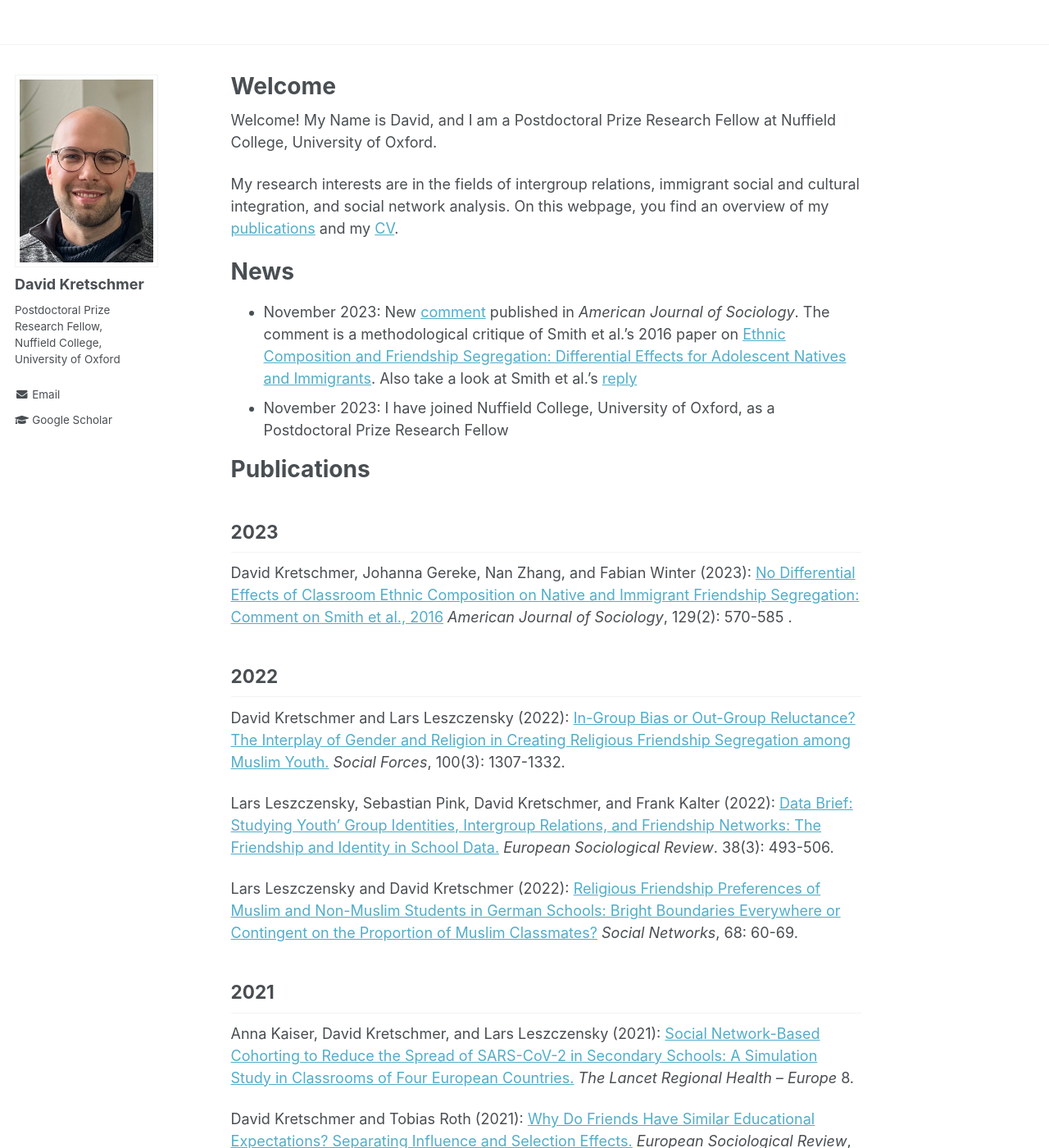
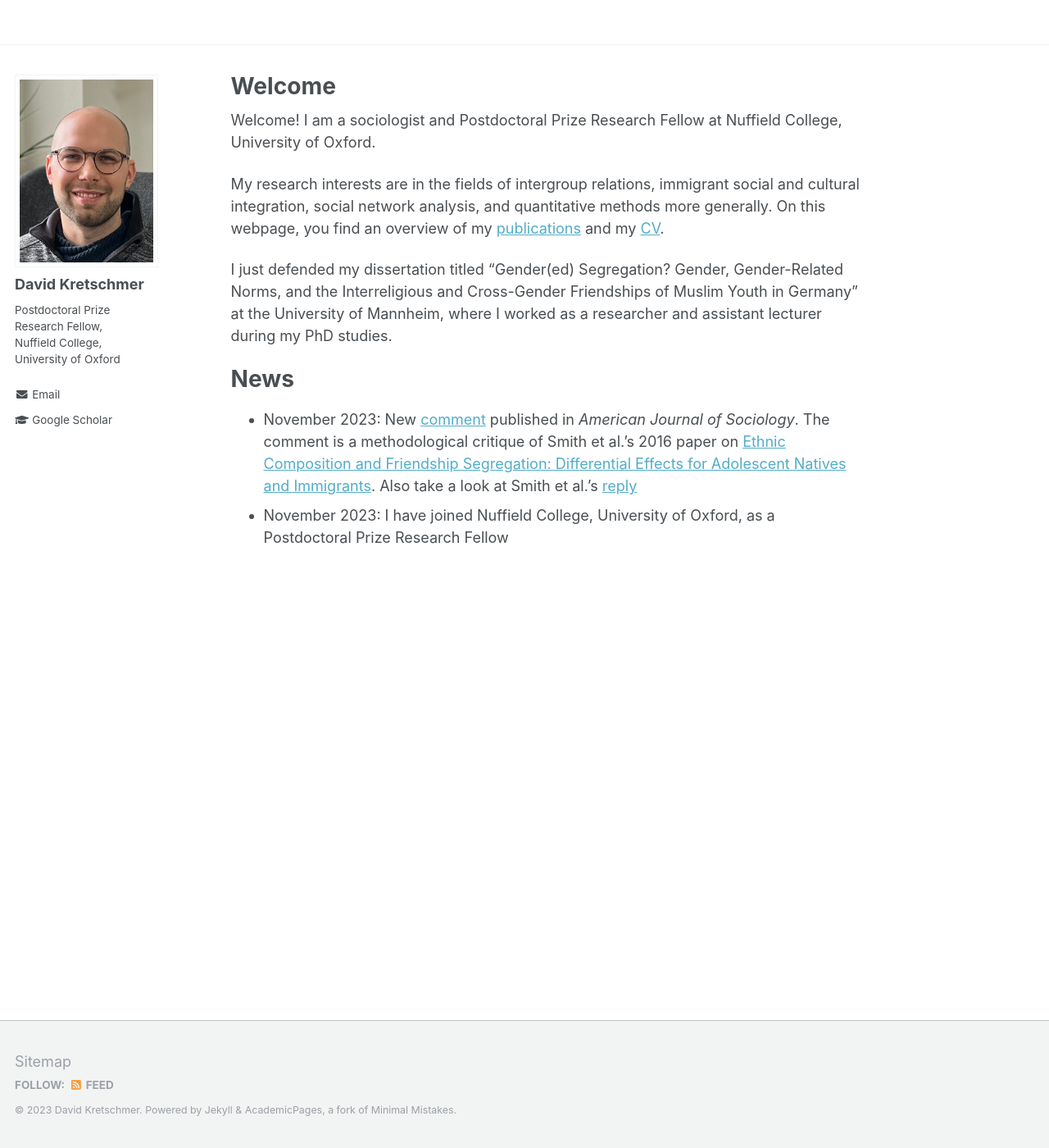
Before and after one commit to DavidKretschmer/davidkretschmer.github.io, a Jekyll site: the page built from _pages/about.md, in a window 1280 px wide and 1400 px high. Shown: the whole window at 82% size. Built offline with Jekyll 4.4.1, drawn with Linux system fonts in a browser that asks for light colours; some of the changed text lies outside the part shown.

Commit message:
change about

```diff
--- a/_pages/about.md
+++ b/_pages/about.md
@@ -9,53 +9,14 @@ redirect_from:
 ---
 
 
-Welcome! My Name is David, and I am a Postdoctoral Prize Research Fellow at Nuffield College, University of Oxford.
+Welcome! I am a sociologist and Postdoctoral Prize Research Fellow at Nuffield College, University of Oxford.
 
-My research interests are in the fields of intergroup relations, immigrant social and cultural integration, and social network analysis. On this webpage, you find an overview of my [publications](https://davidkretschmer.github.io/publications/) and my [CV](https://davidkretschmer.github.io/assets/vita.pdf).
+My research interests are in the fields of intergroup relations, immigrant social and cultural integration, social network analysis, and quantitative methods more generally. On this webpage, you find an overview of my [publications](https://davidkretschmer.github.io/publications/) and my [CV](https://davidkretschmer.github.io/assets/vita.pdf).
+
+I just defended my dissertation titled "Gender(ed) Segregation? Gender, Gender-Related Norms, and the Interreligious and Cross-Gender Friendships of Muslim Youth in Germany" at the University of Mannheim, where I worked as a researcher and assistant lecturer during my PhD studies.
 
 News
 ======
 
 - November 2023: New [comment](https://www.journals.uchicago.edu/doi/full/10.1086/727823) published in _American Journal of Sociology_. The comment is a methodological critique of Smith et al.'s 2016 paper on [Ethnic Composition and Friendship Segregation: Differential Effects for Adolescent Natives and Immigrants](https://www.journals.uchicago.edu/doi/full/10.1086/684032). Also take a look at Smith et al.'s [reply](https://www.journals.uchicago.edu/doi/10.1086/727858)
 - November 2023: I have joined Nuffield College, University of Oxford, as a Postdoctoral Prize Research Fellow
-
-
-Publications
-======
-
-## 2023
-
-David Kretschmer, Johanna Gereke, Nan Zhang, and Fabian Winter (2023): [No Differential Effects of Classroom Ethnic Composition on Native and Immigrant Friendship Segregation: Comment on Smith et al., 2016](https://www.journals.uchicago.edu/doi/full/10.1086/727823){:target="_blank"} _American Journal of Sociology_, 129(2): 570-585  .
-
-
-## 2022
-
-David Kretschmer and Lars Leszczensky (2022): [In-Group Bias or Out-Group Reluctance? The Interplay of Gender and Religion in Creating Religious Friendship Segregation among Muslim Youth.](https://academic.oup.com/sf/article/100/3/1307/6225741){:target="_blank"} _Social Forces_, 100(3): 1307-1332.
-
-Lars Leszczensky, Sebastian Pink, David Kretschmer, and Frank Kalter (2022): [Data Brief: Studying Youth’ Group Identities, Intergroup Relations, and Friendship Networks: The Friendship and Identity in School Data.](https://academic.oup.com/esr/article/38/3/493/6406434){:target="_blank"} _European Sociological Review_. 38(3): 493-506.
-
-Lars Leszczensky and David Kretschmer (2022): [Religious Friendship Preferences of Muslim and Non-Muslim Students in German Schools: Bright Boundaries Everywhere or Contingent on the Proportion of Muslim Classmates?](https://www.sciencedirect.com/science/article/abs/pii/S0378873321000319){:target="_blank"} _Social Networks_, 68: 60-69.
-
-## 2021
-
-Anna Kaiser, David Kretschmer, and Lars Leszczensky (2021): [Social Network-Based Cohorting to Reduce the Spread of SARS-CoV-2 in Secondary Schools: A Simulation Study in Classrooms of Four European Countries.](https://www.sciencedirect.com/science/article/pii/S2666776221001435){:target="_blank"} _The Lancet Regional Health – Europe_ 8.
-
-David Kretschmer and Tobias Roth (2021): [Why Do Friends Have Similar Educational Expectations? Separating Influence and Selection Effects.](https://academic.oup.com/esr/article-abstract/37/2/201/6000730){:target="_blank"} _European Sociological Review_, 37(2): 201-217
-
-## 2020
-
-David Kretschmer and Hanno Kruse (2020): [Neighbourhood Effects on Acculturation Attitudes among Minority and Majority Adolescents in Germany.](https://journals.sagepub.com/doi/full/10.1177/0042098019897890){:target="_blank"} _Urban Studies_, 57(16): 3363-3380.
-
-Sebastian Pink, David Kretschmer, and Lars Leszczesky (2020): [Choice Modelling in Social Networks Using Stochastic Actor-Oriented Models.](https://www.sciencedirect.com/science/article/abs/pii/S1755534520300014){:target="_blank"} _Journal of Choice Modelling_. 100202.
-
-## 2019
-
-David Kretschmer (2019): [Explaining Native-Migrant Differences in Parental Knowledge about the German Educational System.](https://onlinelibrary.wiley.com/doi/full/10.1111/imig.12535){:target="_blank"} _International Migration_, 57(1): 281– 297.
-
-## 2018
-
-David Kretschmer (2018): [Explaining Differences in Gender Role Attitudes among Migrant and Native Adolescents in Germany: Intergenerational Transmission, Religiosity, and Integration.](https://www.tandfonline.com/doi/full/10.1080/1369183X.2017.1388159){:target="_blank"} _Journal of Ethnic and Migration Studies_, 44(13): 2197-2218.
-
-David Kretschmer (2018): [Labor Market Underrepresentation Results in Minority Discrimination: A Dynamic Hiring Model with Employer Learning.](https://www.tandfonline.com/doi/full/10.1080/0022250X.2018.1425299){:target="_blank"} _Journal of Mathematical Sociology_, 42(2): 83–112.
-
-David Kretschmer, Lars Leszczensky, and Sebastian Pink (2018): [Selection and Influence Processes in Academic Achievement – More Pronounced for Girls?](https://www.sciencedirect.com/science/article/abs/pii/S0378873316304890){:target="_blank"} _Social Networks_ 52(1): 251–260.
```
